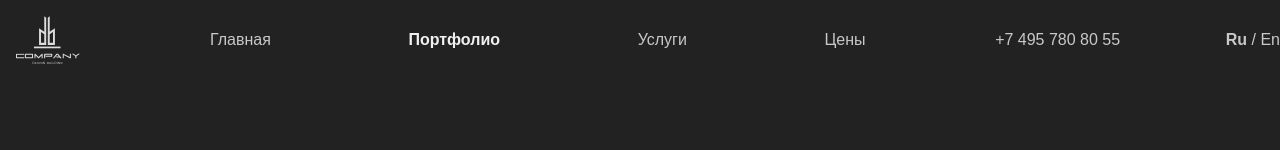
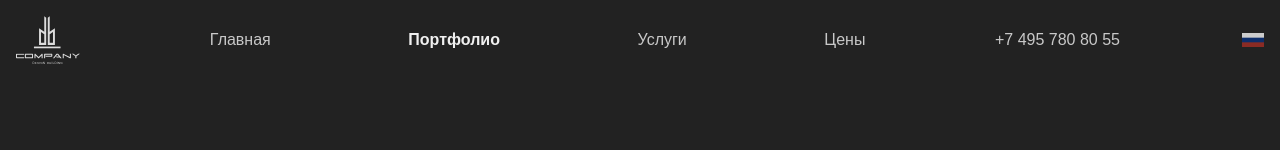
Before and after one commit to flipmotion/db, a React (Create React App) app: page /portfolio in a window 1280 px wide. Shown: the top 150 px of the page. Built offline with nearby package versions, Linux system fonts and the light colour scheme.

Commit message:
Add lang toggle!

```diff
--- a/src/components/Menu/Header.js
+++ b/src/components/Menu/Header.js
@@ -3,6 +3,7 @@ import { Link } from 'react-router-dom';
 import { logo } from '../../modules/content';
 import styled from 'styled-components';
 import { Menu, MenuItem } from './Menu';
+import Toggle from './Toggle';
 
 const Logo = styled.img.attrs({ alt: 'DB company logo', src: logo })`
   height: 3rem;
@@ -16,17 +17,6 @@ const HeaderMenu = styled(Menu)`
     rgba(34, 34, 34, 0) 100%
   );
 `;
-
-const Text = styled.div`
-  color: rgb(200, 200, 200);
-`;
-
-// TODO
-const LanguageToggle = () => (
-  <Text>
-    <strong>Ru</strong> / En
-  </Text>
-);
 
 const Phone = styled.a.attrs({
   href: props => `tel: ${props.number}`,
@@ -54,7 +44,7 @@ const Header = () => (
     <MenuItem to="/services">Услуги</MenuItem>
     <MenuItem to="/prices">Цены</MenuItem>
     <Phone number="+7 495 780 80 55" />
-    <LanguageToggle />
+    <Toggle />
   </HeaderMenu>
 );
 
--- /dev/null
+++ b/src/components/Menu/Toggle/index.js
@@ -0,0 +1,60 @@
+import React, { Component } from 'react';
+import styled from 'styled-components';
+import ru from './ru.svg';
+import en from './uk.svg';
+
+const langs = [
+  {
+    alt: 'Читать на русском',
+    img: ru
+  },
+  {
+    alt: 'Read in English',
+    img: en
+  }
+];
+
+const Flag = styled.img`
+  width: 1.4rem;
+  margin: 1rem;
+  filter: grayscale(30%) brightness(80%);
+  transition: all 0.5s;
+  &:hover {
+    transform: scale(1.1);
+    transition: all 0.5s;
+    filter: grayscale(10%) brightness(90%);
+  }
+`;
+
+export default class Toggle extends Component {
+  constructor() {
+    super();
+    this.state = {
+      langs: langs,
+      current: 0
+    };
+    this.handleClick = this.handleClick.bind(this);
+  }
+
+  handleClick() {
+    const nextIndex = () => {
+      const maxIndex = this.state.langs.length - 1;
+      const current = this.state.current;
+      if (current + 1 > maxIndex) return 0;
+      return current + 1;
+    };
+
+    this.setState(state => ({ current: nextIndex() }));
+  }
+
+  render() {
+    const { langs, current } = this.state;
+    return (
+      <Flag
+        src={langs[current].img}
+        onClick={this.handleClick}
+        alt={langs[current].alt}
+      />
+    );
+  }
+}
```
Also changed, not shown: src/components/Menu/Toggle/ru.svg (added), src/components/Menu/Toggle/uk.svg (added).
